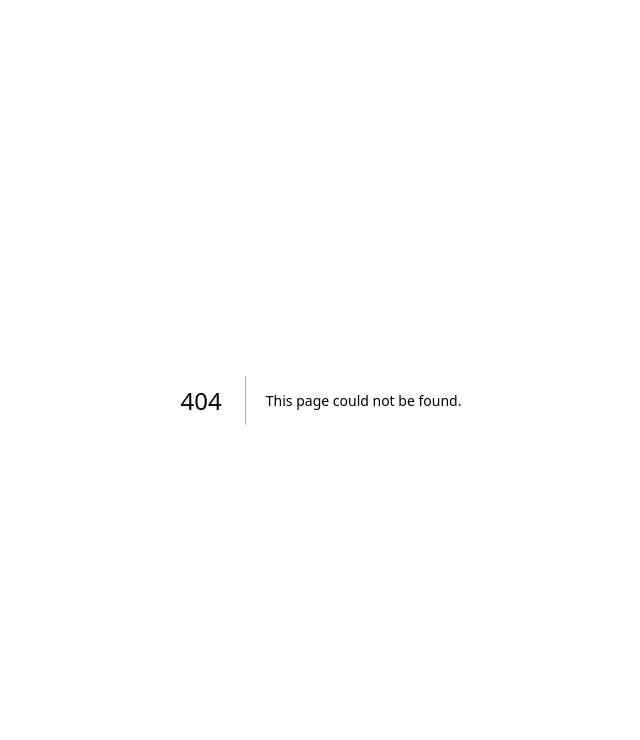
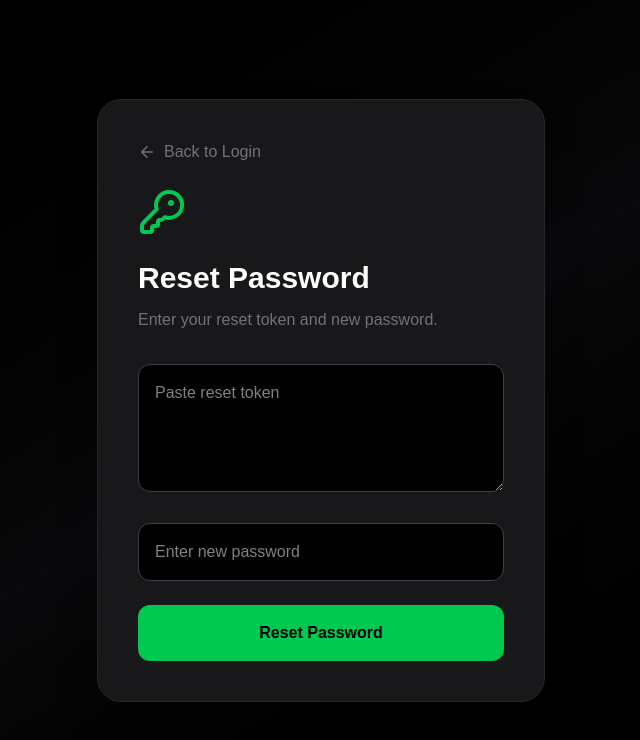
Before and after one commit to Madhu1234sudan/portfolio-frontend, a Next.js app: page /admin/reset-password in a window 1280 px wide. Before the commit this address had no page. Shown: the top 740 px of the page, without its empty margins (319-959 px from the left). Built offline with nearby package versions, Linux system fonts and the light colour scheme.

Commit message:
Implement frontend password reset flow

```diff
--- /dev/null
+++ b/app/admin/forgot-password/page.tsx
@@ -0,0 +1,135 @@
+"use client";
+
+import { useState } from "react";
+import { useRouter } from "next/navigation";
+import { Mail, ArrowLeft } from "lucide-react";
+
+import api from "@/src/lib/api";
+
+export default function ForgotPasswordPage() {
+  const router = useRouter();
+
+  const [email, setEmail] = useState("");
+
+  const [message, setMessage] = useState("");
+  const [resetToken, setResetToken] = useState("");
+  const [error, setError] = useState("");
+
+  const handleSubmit = async (
+    e: React.FormEvent
+  ) => {
+    e.preventDefault();
+
+    try {
+      const response = await api.post(
+        "/auth/forgot-password",
+        {
+          email,
+        }
+      );
+
+      setMessage(response.data.message);
+      setResetToken(response.data.resetToken);
+      setError("");
+
+    } catch (error) {
+      setError("Failed to generate reset token");
+      setMessage("");
+    }
+  };
+
+  return (
+    <main className="min-h-screen flex items-center justify-center px-6 bg-gradient-to-br from-zinc-100 via-white to-green-50 dark:from-black dark:via-zinc-950 dark:to-black">
+      <div className="w-full max-w-md bg-white dark:bg-zinc-900 border border-zinc-200 dark:border-zinc-800 rounded-3xl p-10 shadow-2xl">
+
+        <button
+          onClick={() => router.push("/admin/login")}
+          className="flex items-center gap-2 text-zinc-500 hover:text-green-500 mb-6"
+        >
+          <ArrowLeft size={18} />
+          Back to Login
+        </button>
+
+        <Mail
+          size={48}
+          className="text-green-500 mb-6"
+        />
+
+        <h1 className="text-3xl font-black text-black dark:text-white mb-3">
+          Forgot Password
+        </h1>
+
+        <p className="text-zinc-500 mb-8">
+          Enter your admin email address.
+        </p>
+
+        <form
+          onSubmit={handleSubmit}
+          className="space-y-6"
+        >
+          <input
+            type="email"
+            placeholder="Enter admin email"
+            value={email}
+            onChange={(e) =>
+              setEmail(e.target.value)
+            }
+            className="
+              w-full
+              bg-zinc-50
+              dark:bg-black
+              border
+              border-zinc-300
+              dark:border-zinc-700
+              rounded-xl
+              px-4
+              py-4
+              text-black
+              dark:text-white
+              focus:outline-none
+              focus:border-green-400
+            "
+          />
+
+          {message && (
+            <p className="text-green-500">
+              {message}
+            </p>
+          )}
+          {resetToken && (
+  <div className="bg-zinc-100 dark:bg-black border border-zinc-300 dark:border-zinc-700 rounded-xl p-4">
+    <p className="text-xs text-zinc-500 mb-2">
+      Development Reset Token
+    </p>
+
+    <p className="break-all text-green-500 text-sm">
+      {resetToken}
+    </p>
+  </div>
+)}
+
+          {error && (
+            <p className="text-red-500">
+              {error}
+            </p>
+          )}
+
+          <button
+            type="submit"
+            className="
+              w-full
+              bg-green-500
+              hover:bg-green-400
+              py-4
+              rounded-xl
+              font-bold
+              text-black
+            "
+          >
+            Send Reset Request
+          </button>
+        </form>
+      </div>
+    </main>
+  );
+}
--- a/app/admin/login/page.tsx
+++ b/app/admin/login/page.tsx
@@ -122,6 +122,7 @@ export default function AdminLoginPage() {
           <div className="flex justify-end -mt-2">
   <button
   type="button"
+  onClick={() => router.push("/admin/forgot-password")}
   className="
     text-sm
     text-emerald-600
@@ -138,7 +139,7 @@ export default function AdminLoginPage() {
     {error}
   </p>
 )}
-          {error && <p className="text-red-400">{error}</p>}
+
 
           <button
             type="submit"
--- /dev/null
+++ b/app/admin/reset-password/page.tsx
@@ -0,0 +1,155 @@
+"use client";
+
+import { useState } from "react";
+import { useRouter } from "next/navigation";
+import { KeyRound, ArrowLeft } from "lucide-react";
+
+import api from "@/src/lib/api";
+
+export default function ResetPasswordPage() {
+  const router = useRouter();
+
+  const [token, setToken] = useState("");
+  const [newPassword, setNewPassword] = useState("");
+
+  const [message, setMessage] = useState("");
+  const [error, setError] = useState("");
+
+  const handleReset = async (
+    e: React.FormEvent
+  ) => {
+    e.preventDefault();
+
+    try {
+      const response = await api.post(
+        "/auth/reset-password",
+        {
+          token,
+          newPassword,
+        }
+      );
+
+      setMessage(response.data.message);
+      setError("");
+
+    } catch (error) {
+      setError(
+        "Invalid or expired reset token"
+      );
+
+      setMessage("");
+    }
+  };
+
+  return (
+    <main className="min-h-screen flex items-center justify-center px-6 bg-gradient-to-br from-zinc-100 via-white to-green-50 dark:from-black dark:via-zinc-950 dark:to-black">
+
+      <div className="w-full max-w-md bg-white dark:bg-zinc-900 border border-zinc-200 dark:border-zinc-800 rounded-3xl p-10 shadow-2xl">
+
+        <button
+          onClick={() =>
+            router.push("/admin/login")
+          }
+          className="flex items-center gap-2 text-zinc-500 hover:text-green-500 mb-6"
+        >
+          <ArrowLeft size={18} />
+          Back to Login
+        </button>
+
+        <KeyRound
+          size={48}
+          className="text-green-500 mb-6"
+        />
+
+        <h1 className="text-3xl font-black text-black dark:text-white mb-3">
+          Reset Password
+        </h1>
+
+        <p className="text-zinc-500 mb-8">
+          Enter your reset token and new password.
+        </p>
+
+        <form
+          onSubmit={handleReset}
+          className="space-y-6"
+        >
+          <textarea
+            placeholder="Paste reset token"
+            value={token}
+            onChange={(e) =>
+              setToken(e.target.value)
+            }
+            className="
+              w-full
+              h-32
+              bg-zinc-50
+              dark:bg-black
+              border
+              border-zinc-300
+              dark:border-zinc-700
+              rounded-xl
+              px-4
+              py-4
+              text-black
+              dark:text-white
+              focus:outline-none
+              focus:border-green-400
+            "
+          />
+
+          <input
+            type="password"
+            placeholder="Enter new password"
+            value={newPassword}
+            onChange={(e) =>
+              setNewPassword(e.target.value)
+            }
+            className="
+              w-full
+              bg-zinc-50
+              dark:bg-black
+              border
+              border-zinc-300
+              dark:border-zinc-700
+              rounded-xl
+              px-4
+              py-4
+              text-black
+              dark:text-white
+              focus:outline-none
+              focus:border-green-400
+            "
+          />
+
+          {message && (
+            <p className="text-green-500">
+              {message}
+            </p>
+          )}
+
+          {error && (
+            <p className="text-red-500">
+              {error}
+            </p>
+          )}
+
+          <button
+            type="submit"
+            className="
+              w-full
+              bg-green-500
+              hover:bg-green-400
+              py-4
+              rounded-xl
+              font-bold
+              text-black
+            "
+          >
+            Reset Password
+          </button>
+        </form>
+
+      </div>
+    </main>
+  );
+}
```
Lines whose indentation alone changed are shown as unchanged.
